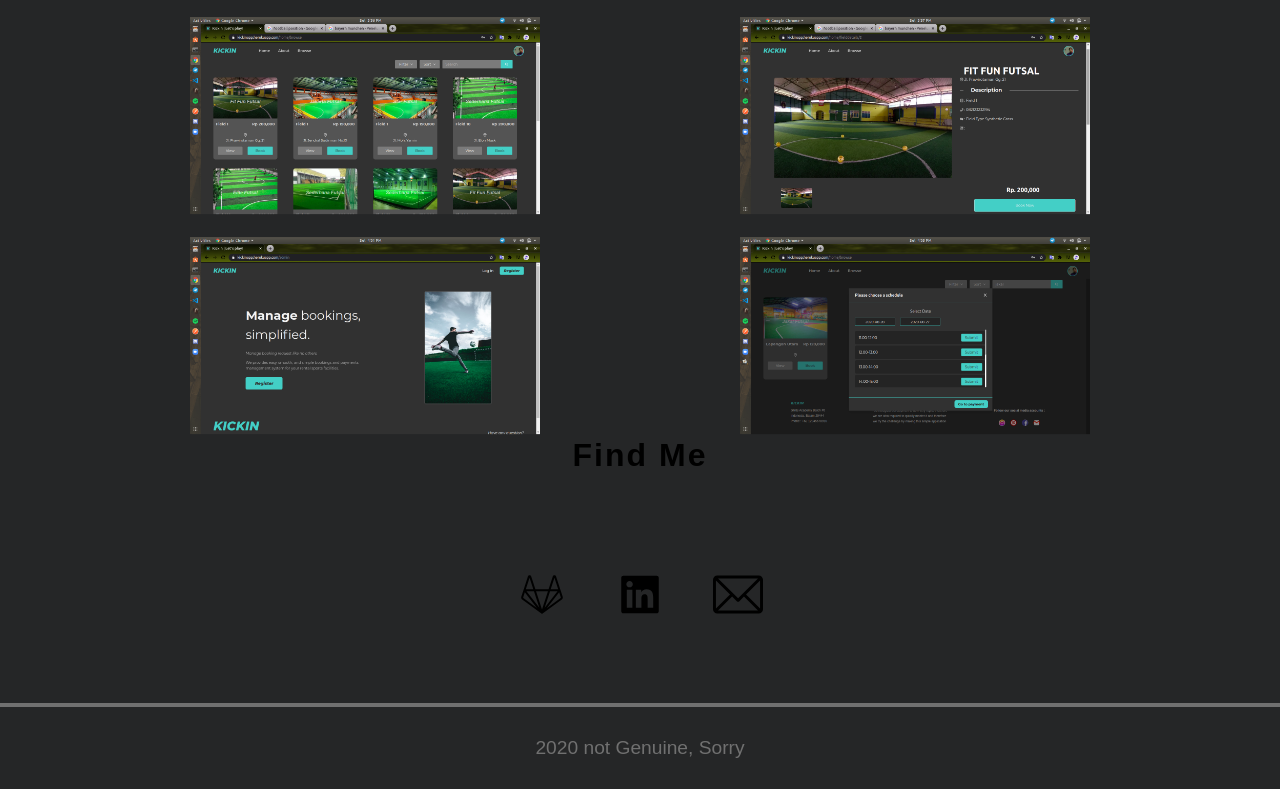
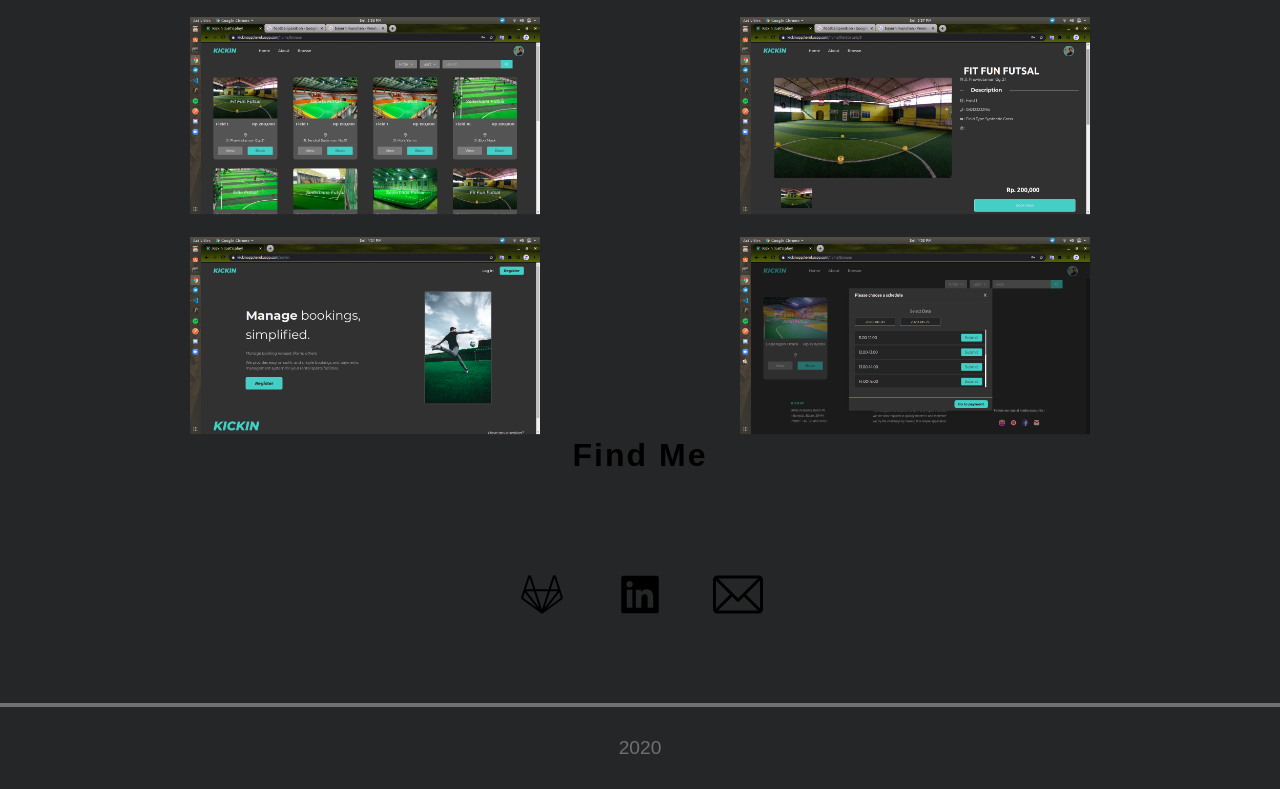
Before and after one commit to fadliasyhari/portofo, a plain HTML site: page index.html in a window 1280 px wide. Shown: the part 2989-3778 px from the top of the page. Drawn offline with Linux system fonts and the light colour scheme.

Commit message:
update footer

```diff
--- a/index.html
+++ b/index.html
@@ -155,7 +155,7 @@
 
   <footer>
     <hr>
-    <p>2020 not Genuine, Sorry</p>
+    <p>2020</p>
   </footer>
   <script src="js/TweenMax.min.js"></script>
   <script src="js/animation.gsap.min.js"></script>
```
